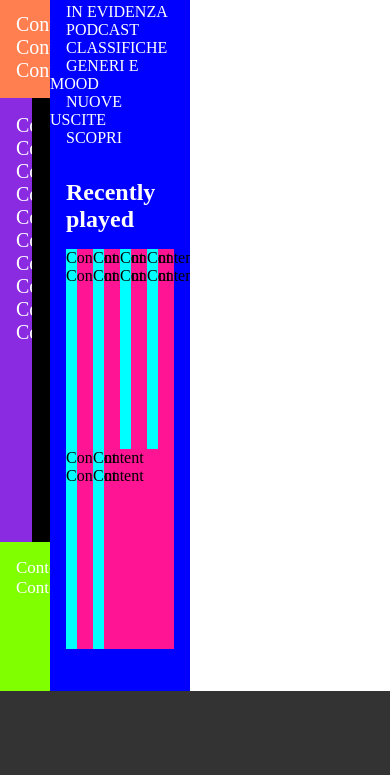
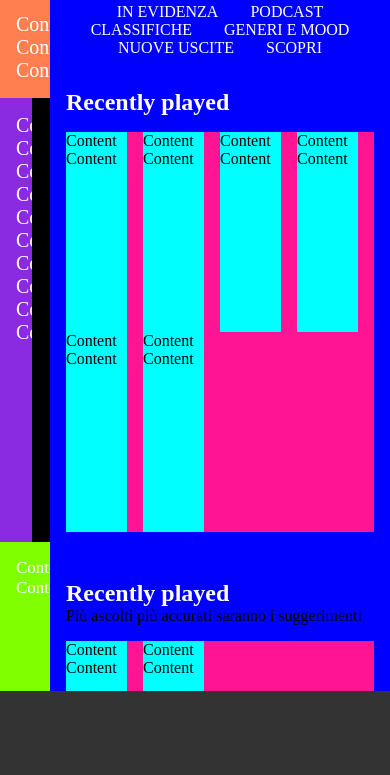
Before and after one commit to SteMorgia/html-css-spotifyweb, a plain HTML site: page index.html in a window 390 px wide. Shown: the part 69-844 px from the top of the page. Drawn offline with Linux system fonts and the light colour scheme.

Commit message:
add: responsiveness improved

```diff
--- a/css/style.css
+++ b/css/style.css
@@ -95,6 +95,7 @@ footer {
     display: flex;
     list-style-type: none;
     flex-wrap: wrap;
+    justify-content: center;
 }
 .nav-main {
     display: flex;
@@ -133,6 +134,9 @@ footer {
     .playlist{
         width: calc(100% - 50px);
     }
+    .main-content, .action-bar{
+        width: calc(100% - 50px);
+    }
 }
 
 /*TABLET*/
```
